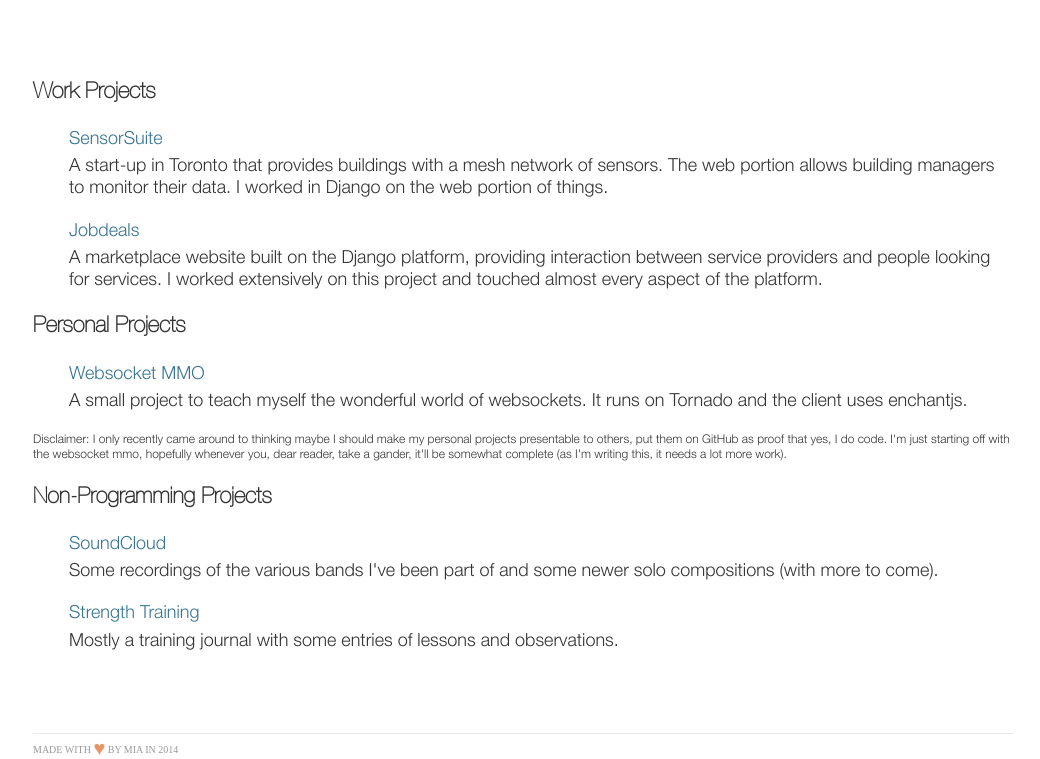
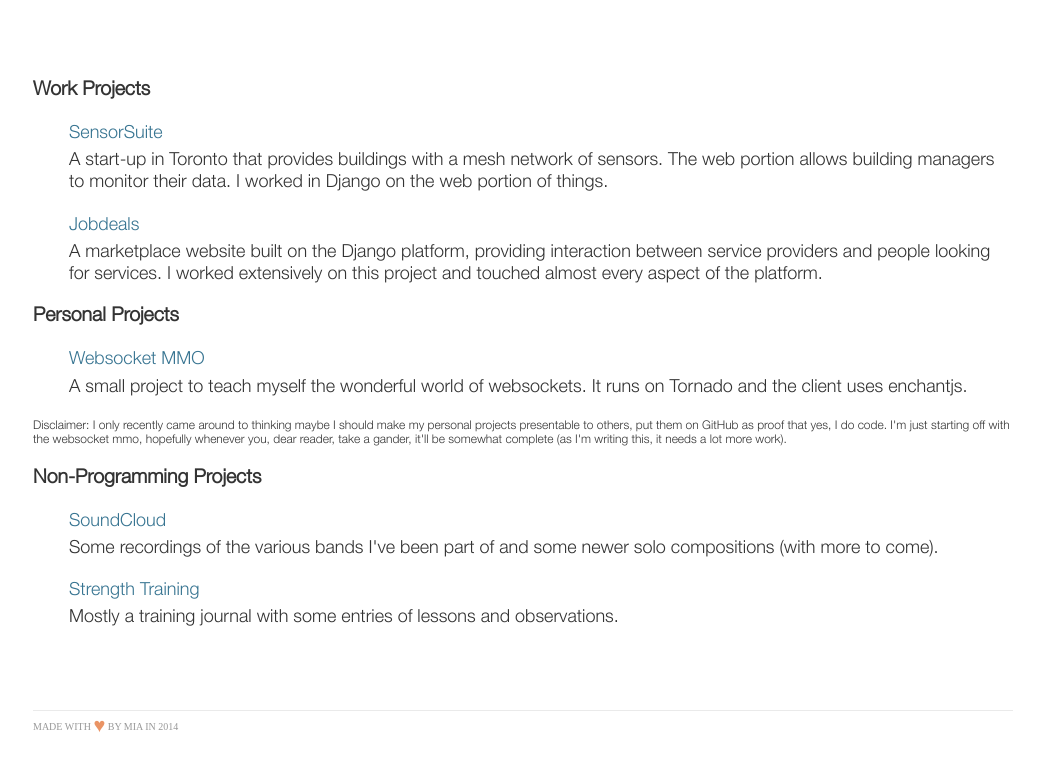
Before and after one commit to miazbikowski/molten, a Django app: page /projects/ in a window 1280 px wide. Shown: the part 50-809 px from the top of the page, without its empty margins (117-1157 px from the left). After the commit the page ends 782 px from the top, so only its background shows below. Run offline with Django 3.2, Linux system fonts and the light colour scheme; some libraries are stand-ins or nearby versions.

Commit message:
Just took out the Helvetica Ultra Light font since it was looking ugly on certain browsers

```diff
--- a/molten/core/templates/about.html
+++ b/molten/core/templates/about.html
@@ -4,7 +4,7 @@
 <div class="middle-content about-page">
 	<div class="avatar-img"><img class="avatar js-avatar" width="230" height="230" src="https://0.gravatar.com/avatar/fdbbce5c6df20572033432172ad02f1e?d=https%3A%2F%2Fidenticons.github.com%2F5220dc71f5ba5aee246be0224806e8e1.png&r=x&s=460" data-user="5964645"></div>
 
-  	<h2 class="helv-light-ultra">Computer Science educated, programmer by trade, heavy lifting enthusiast.</h2>
+  	<h3>Computer Science educated, programmer by trade, heavy lifting enthusiast.</h3>
 
   	<p class="about-2">I started off coding Java for an ERP-visualization company called <a href="http://www.nakisa.com">Nakisa</a>.</p>
 
--- a/molten/core/templates/projects.html
+++ b/molten/core/templates/projects.html
@@ -2,7 +2,7 @@
 
 {% block content %}
 <div class="middle-content projects-page">
-  <h2 class="helv-light-ultra">Work Projects</h2>
+  <h3>Work Projects</h3>
   <ul>
   	<li>
       <div><a href="http://www.sensorsuite.com">SensorSuite</a></div>
@@ -17,7 +17,7 @@
       </p>
     </li>
   </ul>
-  <h2 class="helv-light-ultra">Personal Projects</h2>
+  <h3>Personal Projects</h3>
   <ul>
   	<li>
       <a href="https://github.com/TempestMia/wsmmo">Websocket MMO</a>
@@ -29,7 +29,7 @@
   <p class="project-disc">
   	Disclaimer: I only recently came around to thinking maybe I should make my personal projects presentable to others, put them on GitHub as proof that yes, I do code. I'm just starting off with the websocket mmo, hopefully whenever you, dear reader, take a gander, it'll be somewhat complete (as I'm writing this, it needs a lot more work).
   </p>
-  <h2 class="helv-light-ultra">Non-Programming Projects</h2>
+  <h3>Non-Programming Projects</h3>
   <ul>
     <li>
       <a href="https://soundcloud.com/tempestmia">SoundCloud</a>
```
